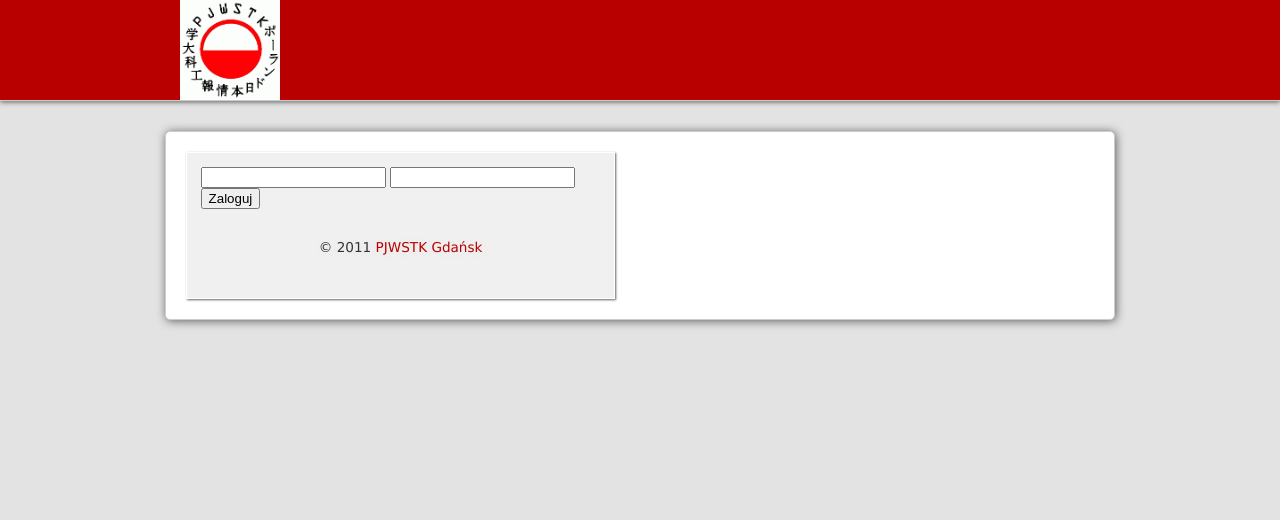
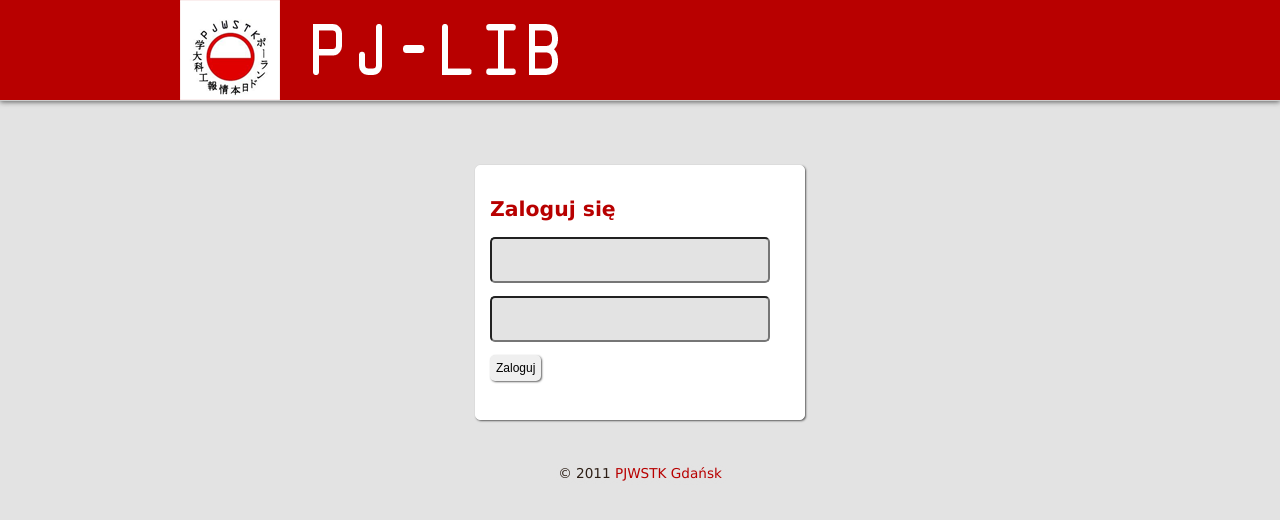
Before and after one commit to padsbanger/Pjlib, a CodeIgniter app: page /pjlib/index.php/active_ctrl/change_pass in a window 1280 px wide. Shown: the top 520 px of the page. Run offline with CodeIgniter, Linux system fonts and the light colour scheme; some libraries are stand-ins or nearby versions.

Commit message:
Kolejna porcja bajer?w CSS-ie

```diff
--- a/application/views/ac_book_add_view.php
+++ b/application/views/ac_book_add_view.php
@@ -10,7 +10,7 @@
 			<div id="header">
 
 					<div class="wrap2">
-					<img src="<?php echo base_url() ?>inc/img/logo.gif" width="100px" height="100px"/>
+						<img src="<?php echo base_url();?>inc/img/logo.png"/>
 					</div>
 
 				</div>
@@ -52,8 +52,9 @@
 				<input type="button" value="Anuluj" onClick="history.go(-1);return true;"></form>
 			</p>
         </form>
-
+        <div class="error">
 				<?php echo validation_errors(); ?>
+		</div>
 				</div>
 			</div>
 
--- a/application/views/ac_book_delete_view.php
+++ b/application/views/ac_book_delete_view.php
@@ -11,7 +11,7 @@
 				<div id="header">
 
 						<div class="wrap2">
-						<img src="<?php echo base_url() ?>inc/img/logo.gif" width="100px" height="100px"/>
+						<img src="<?php echo base_url();?>inc/img/logo.png"/>
 						</div>
 
 					</div>
--- a/application/views/ac_book_edit_view.php
+++ b/application/views/ac_book_edit_view.php
@@ -12,7 +12,7 @@
 			<div id="header">
 
 					<div class="wrap2">
-					<img src="<?php echo base_url() ?>inc/img/logo.gif" width="100px" height="100px"/>
+						<img src="<?php echo base_url();?>inc/img/logo.png"/>
 					</div>
 
 				</div>
--- a/application/views/ac_book_view.php
+++ b/application/views/ac_book_view.php
@@ -21,7 +21,7 @@
 		<div id="header">
 
 				<div class="wrap2">
-				<img src="<?php echo base_url();?>inc/img/logo.gif" width="100px" height="100px"/>
+					<img src="<?php echo base_url();?>inc/img/logo.png"/>
 				</div>
 
 			</div>
--- a/application/views/archives_view.php
+++ b/application/views/archives_view.php
@@ -24,7 +24,7 @@
 		<div id="header">
 
 				<div class="wrap2">
-				<img src="<?php echo base_url();?>inc/img/logo.gif" width="100px" height="100px"/>
+						<img src="<?php echo base_url();?>inc/img/logo.png"/>
 				</div>
 
 			</div>
--- a/application/views/change_password_view.php
+++ b/application/views/change_password_view.php
@@ -24,7 +24,7 @@
 		<div id="header">
 
 				<div class="wrap2">
-				<img src="<?php echo base_url();?>inc/img/logo.gif" width="100px" height="100px"/>
+				<img src="<?php echo base_url();?>inc/img/logo.png"/>
 				</div>
 
 			</div>
@@ -52,8 +52,11 @@
 
 
 <?php echo form_close(); ?>
-<?php echo validation_errors(); ?>
+<div class="error">
+		<?php echo validation_errors(); ?>
+
 <?php echo ($this->session->flashdata('pesan')); ?>
+</div>
 	<input type="button" value="Anuluj" onClick="history.go(-1);return true;">
 
 	</div>
--- a/application/views/login_view.php
+++ b/application/views/login_view.php
@@ -24,17 +24,18 @@
 		<div id="header">
 
 				<div class="wrap2">
-				<img src="<?php echo base_url();?>inc/img/logo.gif" width="100px" height="100px"/>
+				<img src="<?php echo base_url();?>inc/img/logo.png"/>
 				</div>
 
 			</div>
 
 	<div class="wrap">
 
-		<div id="content">
 
+<br/><br/><br/><br/> <!--O MATKO CO JA ZROBIL-->
 
 <div id="login_form">
+	<h2><a href="login">Zaloguj się</a></h2>
 <form name="inputBook" id="inputbook" action="<?=base_url();?>index.php/login/validate_credentials" method="post">
 
 
@@ -46,14 +47,17 @@
 <?php echo form_submit('submit', 'Zaloguj');  ?>
 
 <?php echo form_close(); ?>
+<div class="error">
 <?php echo validation_errors(); ?>
 <p><?php  echo $this->session->flashdata('pesan'); ?></p>
+	</div>
 
 
+	</div>
+	</div>
 		<div id="footer">
 				<p>&copy; 2011  <a href="http://gdansk.pjwstk.edu.pl">PJWSTK Gdańsk</a></p>
 		</div>
-	</div>
 	<script>
 	$(function () {
 	  if ($.cookie("loaded") != "true") {
--- a/inc/css/style.css
+++ b/inc/css/style.css
@@ -7,6 +7,10 @@ color: #2D1F16;
 text-shadow: 1px 1px 10px #e3e3e3;
 }
 
+
+h2,h1 {
+	text-shadow: 0 1px 0 white;
+}
 #header {
 background: #B80000;
 height: 100px;
@@ -31,7 +35,10 @@ margin: 0 auto;
 width: 920px;
 }
 
-
+.error {
+	color:red;
+	padding-bottom:10px;
+}
 
 #content {
 
@@ -96,20 +103,60 @@ color: white;
 }
 
 #login_form {
-	width:400px;
-	background:#f0f0f0;
+	-webkit-border-radius: 5px;
+	-moz-border-radius: 5px;
+	border-radius: 5px;
+	width:300px;
+	background:white;
 	border:1px solid white;
-
+	margin: 0 auto;
 	padding: 1em;
 	-webkit-box-shadow: 4px 4px 2px rgba(50, 50, 50, 0.75);
 	-moz-box-shadow: 4px 2px 2px rgba(50, 50, 50, 0.75);
 	box-shadow: 1px 1px 2px rgba(50, 50, 50, 0.75);
+
 }
 
+	input[type=text], input[type=password] {
+		display:block;
+		margin: 0 0 1em 0;
+		width:280px;
+		padding: 1em;
+		-webkit-border-radius: 5px;
+		-moz-border-radius: 5px;
+		border-radius: 5px;
+		background:#e3e3e3;
+	}
+
+	input[type=submit], input[type=reset] {
+		border: none;
+		padding:6px;
+		font-size:12px;
+		-webkit-border-radius: 5px;
+		-moz-border-radius: 5px;
+		border-radius: 5px;
+		-webkit-box-shadow: 4px 4px 2px rgba(50, 50, 50, 0.75);
+		-moz-box-shadow: 4px 2px 2px rgba(50, 50, 50, 0.75);
+		box-shadow: 1px 1px 2px rgba(50, 50, 50, 0.75);
+
+	}
+
+	input[type=submit]:hover, input[type=reset]:hover {
+		background:#e3e3e3;
+		cursor:pointer;
+	}
 
 #footer {
+
 	margin:30px;
 	text-align:center;
+}
+
+fieldset {
+	width:300px;
+	margin:auto;
+	margin-bottom:2em;
+	display:block;
 }
 
  td {
```
Also changed, not shown: application/book.sql (deleted, +0 -37 lines), application/models/active_record_book_model.php (deleted, +0 -51 lines), application/views/admin_view.php (deleted, +0 -45 lines), inc/img/logo.gif, inc/img/logo.png (added).
